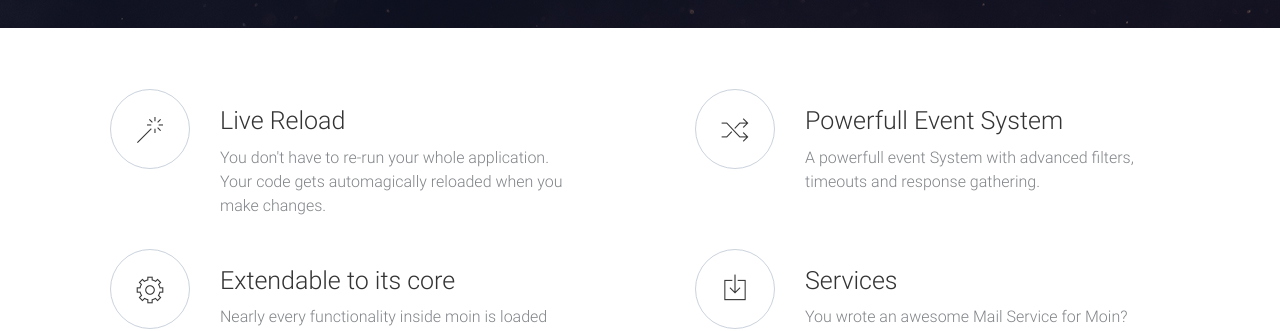
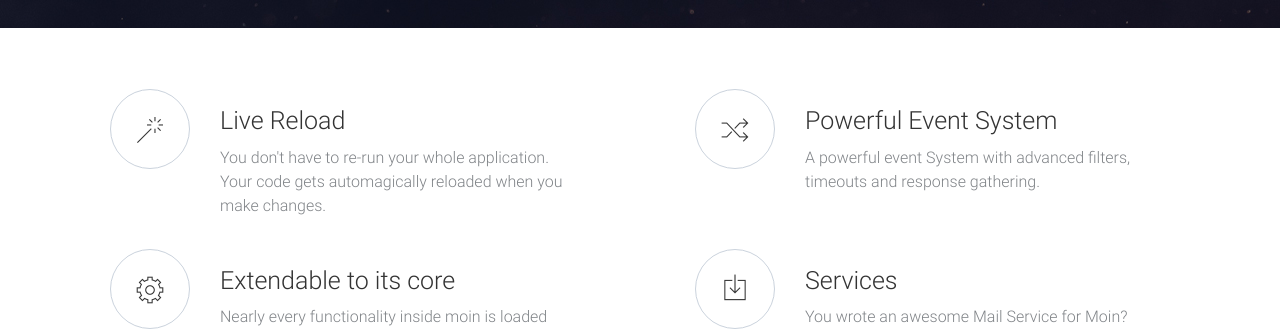
Before and after one commit to moinjs/moinjs.github.io, a Jekyll site: the page built from index.html, in a window 1280 px wide. Shown: the part 360-691 px from the top of the page. Built offline with Jekyll 4.4.1, drawn with Linux system fonts in a browser that asks for light colours.

Commit message:
Fix "powerful" typo
Fix the typo of "powerful" as "powerfull"

```diff
--- a/index.html
+++ b/index.html
@@ -14,8 +14,8 @@ menu: Home
     <div class="col-md-6">
         <div class="box box-small-icon-alt">
             <i class="pe-7s-shuffle box-icon"></i>
-            <h4 class="box-title">Powerfull Event System</h4>
-            <p class="box-description">A powerfull event System with advanced filters, timeouts and response
+            <h4 class="box-title">Powerful Event System</h4>
+            <p class="box-description">A powerful event System with advanced filters, timeouts and response
                 gathering.</p>
         </div>
     </div>
```
